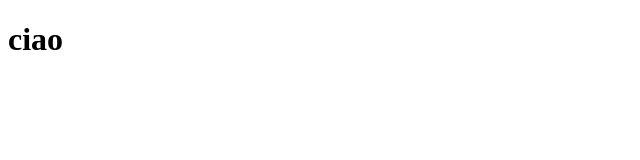
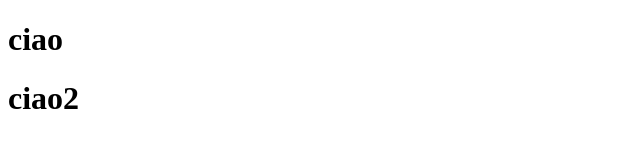
Before and after one commit to FranceskoDev/learn-git-github, a plain HTML site: page prova.html in a window 1280 px wide. Shown: the whole page, without its empty margins (0-640 px from the left). Drawn offline with Linux system fonts and the light colour scheme.

Commit message:
added prova structure

```diff
--- a/prova.html
+++ b/prova.html
@@ -7,5 +7,6 @@
 </head>
 <body>
   <h1>ciao</h1>
+  <h1>ciao2</h1>
 </body>
 </html>
```
